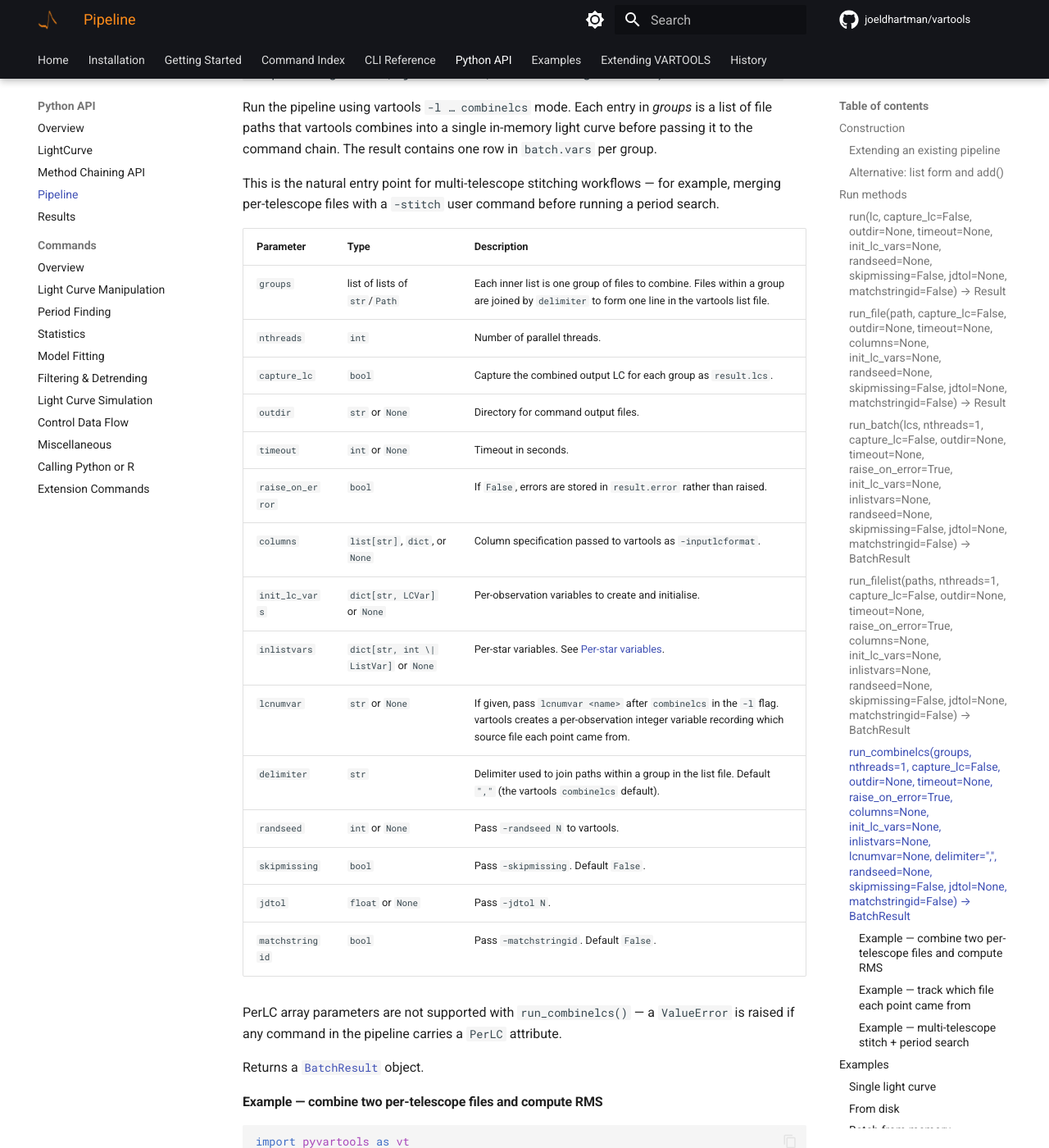
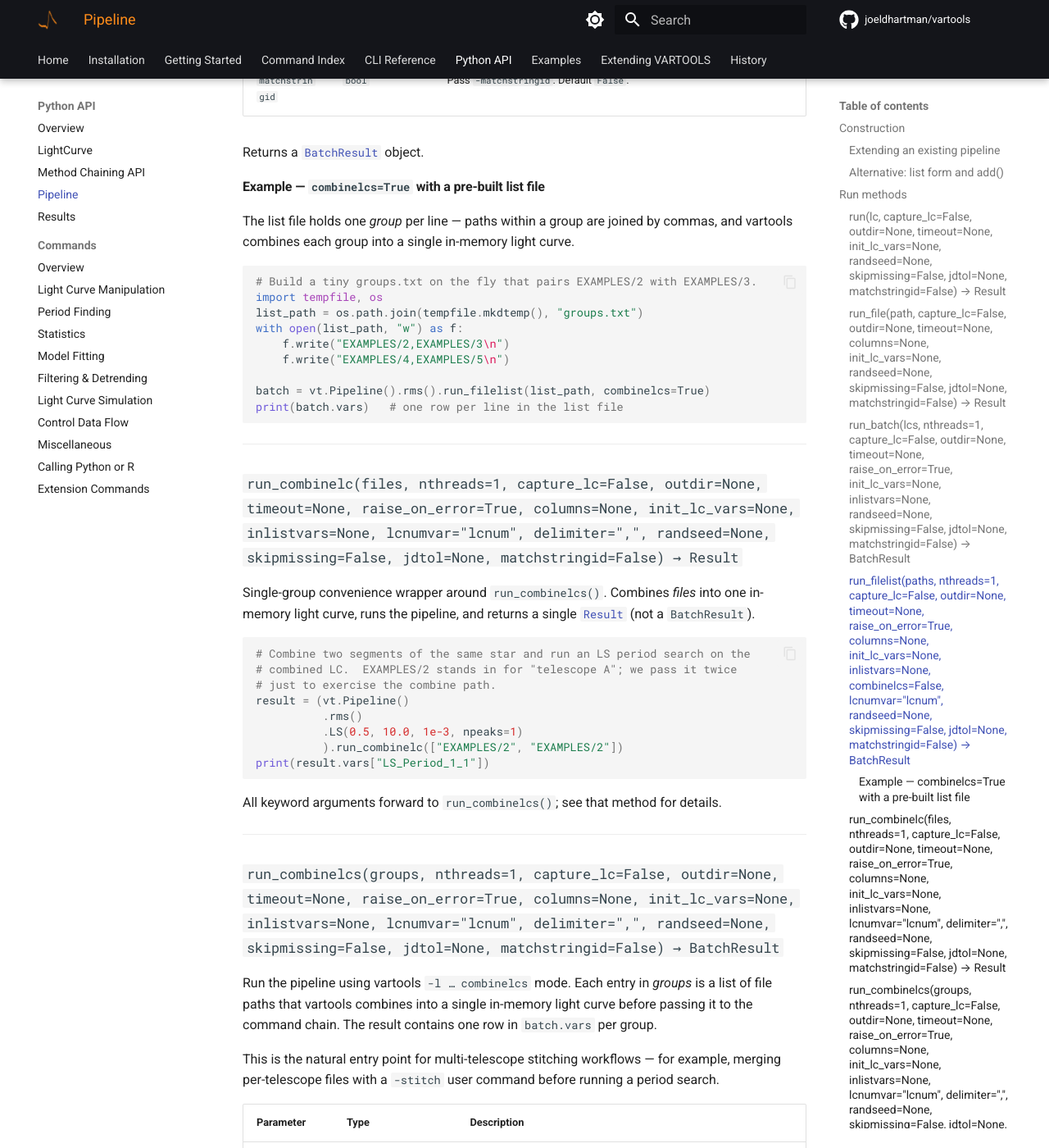
Before and after one commit to joeldhartman/vartools-site, an MkDocs documentation site: the page built from docs/python/pipeline.md, in a window 1280 px wide and 1400 px high, scrolled down 6463 px. Shown: the whole window at 82% size. Built offline with MkDocs 1.6.1 and Material for MkDocs 9.7.7, drawn with Linux system fonts in a browser that asks for light colours; comment, search, counter and statistics services are not loaded; the version menu is left out; some of the changed text lies outside the part shown.

Commit message:
Python: document new combinelcs convenience API
Updates pipeline.md, lightcurve.md, index.md, and commands/extensions.md
for the combinelcs additions in pyvartools 1.53:

  - run_filelist(combinelcs=True, lcnumvar="lcnum")
  - run_combinelc(files, ...) — singular form returning one Result
  - run_combinelcs() — lcnumvar default flipped to "lcnum"
  - run_combinelcs() now accepts PerLC values (one per group)
  - capture_lc=True forces lcnumvar back on if user opts out
  - LightCurve.from_files([f1, f2, ...]) — Python-side merge with lcnum

The -stitch example in commands/extensions.md is rewritten to use the
new run_combinelc(...) form instead of the subprocess workaround.

Code blocks are exercised by tests/test_doc_blocks.py and use real
EXAMPLES/ paths.

````diff
--- a/docs/python/pipeline.md
+++ b/docs/python/pipeline.md
@@ -162,7 +162,7 @@ Returns a [`BatchResult`](results.md) object.
 
 ---
 
-### `run_filelist(paths, nthreads=1, capture_lc=False, outdir=None, timeout=None, raise_on_error=True, columns=None, init_lc_vars=None, inlistvars=None, randseed=None, skipmissing=False, jdtol=None, matchstringid=False) → BatchResult`
+### `run_filelist(paths, nthreads=1, capture_lc=False, outdir=None, timeout=None, raise_on_error=True, columns=None, init_lc_vars=None, inlistvars=None, combinelcs=False, lcnumvar="lcnum", randseed=None, skipmissing=False, jdtol=None, matchstringid=False) → BatchResult`
 
 Run the pipeline on a collection of light curve files on disk. No Python I/O is performed — vartools reads the files directly. This is the most efficient method for large surveys.
 
@@ -177,6 +177,8 @@ Run the pipeline on a collection of light curve files on disk. No Python I/O is
 | `columns` | `list[str]`, `dict`, or `None` | Column specification passed to vartools as `-inputlcformat`. See [Additional columns](#additional-columns-inputlcformat) below. |
 | `init_lc_vars` | `dict[str, LCVar]` or `None` | Per-observation variables to create and initialise. See [Initialised LC variables](#initialised-lc-variables-init_lc_vars). |
 | `inlistvars` | `dict[str, int \| ListVar]` or `None` | Per-star variables read from list file columns. See [Per-star variables](#per-star-variables-inlistvars). |
+| `combinelcs` | `bool` | If `True`, append `combinelcs` to the `-l` flag — vartools then treats each line of the list file as a *group* of comma-separated paths combined into one in-memory light curve. The list file (or list of strings passed as `paths`) is responsible for the grouping; pyvartools does not split anything itself. PerLC parameter values are rejected when `combinelcs=True`. |
+| `lcnumvar` | `str` or `None` | Only used when `combinelcs=True`. Name of the per-observation integer variable vartools creates to record which file each point came from. Defaults to `"lcnum"`; pass `None` to opt out. |
 | `randseed` | `int` or `None` | Pass `-randseed N` to vartools. |
 | `skipmissing` | `bool` | Pass `-skipmissing`. Default `False`. |
 | `jdtol` | `float` or `None` | Pass `-jdtol N`. |
@@ -184,9 +186,44 @@ Run the pipeline on a collection of light curve files on disk. No Python I/O is
 
 Returns a [`BatchResult`](results.md) object.
 
+#### Example — `combinelcs=True` with a pre-built list file
+
+The list file holds one *group* per line — paths within a group are joined by commas, and vartools combines each group into a single in-memory light curve.
+
+```python
+# Build a tiny groups.txt on the fly that pairs EXAMPLES/2 with EXAMPLES/3.
+import tempfile, os
+list_path = os.path.join(tempfile.mkdtemp(), "groups.txt")
+with open(list_path, "w") as f:
+    f.write("EXAMPLES/2,EXAMPLES/3\n")
+    f.write("EXAMPLES/4,EXAMPLES/5\n")
+
+batch = vt.Pipeline().rms().run_filelist(list_path, combinelcs=True)
+print(batch.vars)   # one row per line in the list file
+```
+
 ---
 
-### `run_combinelcs(groups, nthreads=1, capture_lc=False, outdir=None, timeout=None, raise_on_error=True, columns=None, init_lc_vars=None, inlistvars=None, lcnumvar=None, delimiter=",", randseed=None, skipmissing=False, jdtol=None, matchstringid=False) → BatchResult`
+### `run_combinelc(files, nthreads=1, capture_lc=False, outdir=None, timeout=None, raise_on_error=True, columns=None, init_lc_vars=None, inlistvars=None, lcnumvar="lcnum", delimiter=",", randseed=None, skipmissing=False, jdtol=None, matchstringid=False) → Result`
+
+Single-group convenience wrapper around `run_combinelcs()`. Combines *files* into one in-memory light curve, runs the pipeline, and returns a single [`Result`](results.md) (not a `BatchResult`).
+
+```python
+# Combine two segments of the same star and run an LS period search on the
+# combined LC.  EXAMPLES/2 stands in for "telescope A"; we pass it twice
+# just to exercise the combine path.
+result = (vt.Pipeline()
+          .rms()
+          .LS(0.5, 10.0, 1e-3, npeaks=1)
+          ).run_combinelc(["EXAMPLES/2", "EXAMPLES/2"])
+print(result.vars["LS_Period_1_1"])
+```
+
+All keyword arguments forward to `run_combinelcs()`; see that method for details.
+
+---
+
+### `run_combinelcs(groups, nthreads=1, capture_lc=False, outdir=None, timeout=None, raise_on_error=True, columns=None, init_lc_vars=None, inlistvars=None, lcnumvar="lcnum", delimiter=",", randseed=None, skipmissing=False, jdtol=None, matchstringid=False) → BatchResult`
 
 Run the pipeline using vartools `-l … combinelcs` mode. Each entry in *groups* is a list of file paths that vartools combines into a single in-memory light curve before passing it to the command chain. The result contains one row in `batch.vars` per group.
 
@@ -203,14 +240,14 @@ This is the natural entry point for multi-telescope stitching workflows — for
 | `columns` | `list[str]`, `dict`, or `None` | Column specification passed to vartools as `-inputlcformat`. |
 | `init_lc_vars` | `dict[str, LCVar]` or `None` | Per-observation variables to create and initialise. |
 | `inlistvars` | `dict[str, int \| ListVar]` or `None` | Per-star variables. See [Per-star variables](#per-star-variables-inlistvars). |
-| `lcnumvar` | `str` or `None` | If given, pass `lcnumvar <name>` after `combinelcs` in the `-l` flag. vartools creates a per-observation integer variable recording which source file each point came from. |
+| `lcnumvar` | `str` or `None` | Name of the per-observation integer variable vartools creates to record which file each point came from. Defaults to `"lcnum"`; pass `None` to opt out of emitting the `lcnumvar` qualifier. |
 | `delimiter` | `str` | Delimiter used to join paths within a group in the list file. Default `","` (the vartools `combinelcs` default). |
 | `randseed` | `int` or `None` | Pass `-randseed N` to vartools. |
 | `skipmissing` | `bool` | Pass `-skipmissing`. Default `False`. |
 | `jdtol` | `float` or `None` | Pass `-jdtol N`. |
 | `matchstringid` | `bool` | Pass `-matchstringid`. Default `False`. |
 
-PerLC array parameters are not supported with `run_combinelcs()` — a `ValueError` is raised if any command in the pipeline carries a `PerLC` attribute.
+PerLC array parameters are supported: each PerLC must have one value per group (`len(groups)`). The values are appended as additional columns to the temporary list file and wired up via `-inlistvars`, exactly as in `run_batch()`/`run_filelist()`. A length mismatch raises `ValueError`.
 
 Returns a [`BatchResult`](results.md) object.
 
@@ -231,13 +268,12 @@ batch = vt.Pipeline().rms().run_combinelcs(groups)
 print(batch.vars)   # one row per group
 ```
 
-#### Example — track which file each point came from
+#### Example — opt out of the per-point file index
+
+By default `run_combinelcs()` passes `lcnumvar lcnum` to vartools, creating an integer variable `lcnum` per observation. Pass `lcnumvar=None` to suppress it:
 
 ```python
-batch = vt.Pipeline().rms().run_combinelcs(
-    groups,
-    lcnumvar="lcnum",   # vartools creates an integer variable "lcnum" per observation
-)
+batch = vt.Pipeline().rms().run_combinelcs(groups, lcnumvar=None)
 ```
 
 #### Example — multi-telescope stitch + period search
@@ -607,6 +643,7 @@ This is all automatic — no manual list file or `-inlistvars` specification is
 
 - **`run_batch()` and `run_filelist()` (list of paths) only.** `run()` and `run_file()` process a single light curve and raise `ValueError` if any per-LC array is present.
 - **`run_filelist()` with a pre-built list file (a single path string) is not supported.** pyvartools cannot safely append extra columns to a list file it did not create. Pass a Python list of paths instead and let the pipeline write the list file.
+- **`run_filelist(combinelcs=True)` is not supported.** When the user supplies a comma-joined list file directly, pyvartools cannot safely append extra value columns to it; a `ValueError` is raised. Use `run_combinelcs()` instead — it builds the list file itself and accepts PerLC values (one per group).
 - The array length must equal the number of light curves. A `ValueError` with a clear message is raised if it does not.
 
 !!! tip "Need per-LC values on unsupported parameters?"
````
Also changed, not shown: other parts of docs/python/pipeline.md (+1 -1 lines), docs/python/commands/extensions.md (+12 -11 lines), docs/python/index.md (+2 -0 lines), docs/python/lightcurve.md (+29 -0 lines).
